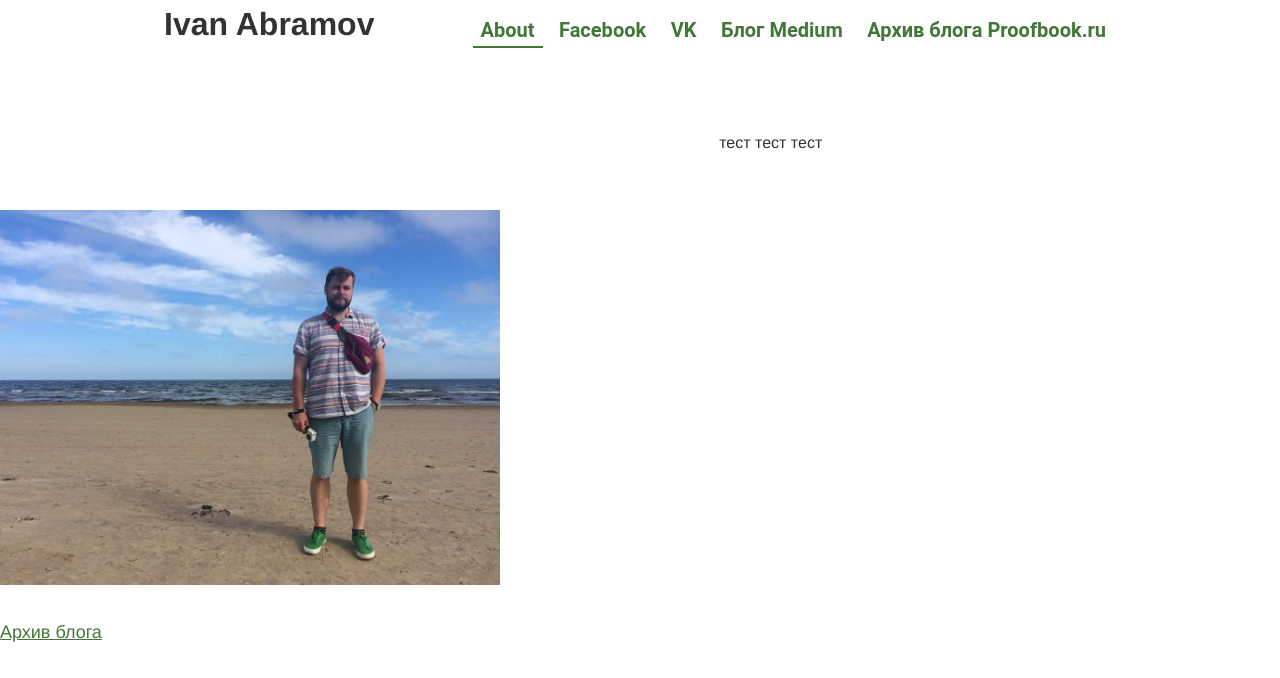
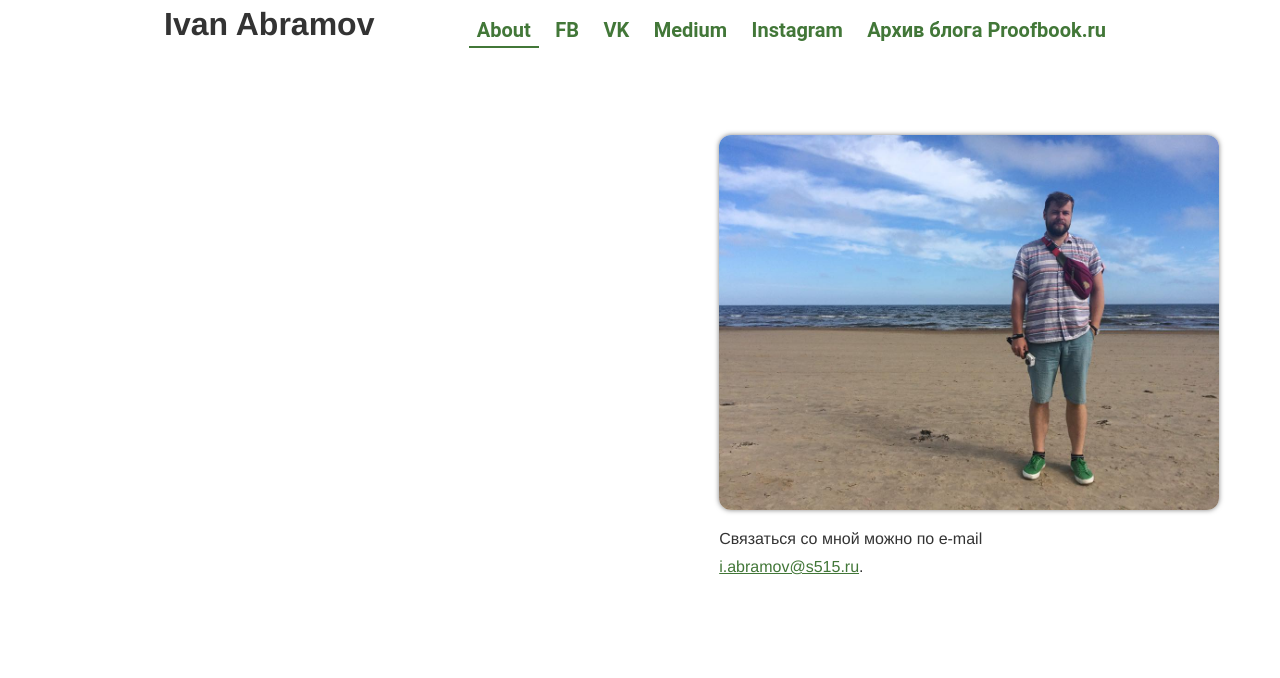
Before and after one commit to proofbook/proofbook.github.io, a plain HTML site: page index.html in a window 1280 px wide. Drawn offline with Linux system fonts and the light colour scheme.

Commit message:
Update index.html

```diff
--- a/index.html
+++ b/index.html
@@ -15,10 +15,11 @@
 	<div class="site-menu">
 		<ul>
 			<li><a class="active" href="/">About</a></li>
-			<li><a href="https://www.facebook.com/IvanVAbramov">Facebook</a></li>
+			<li><a href="https://www.facebook.com/IvanVAbramov">FB</a></li>
 			<li><a href="https://vk.com/abramovivanv">VK</a></li>
-			<li><a href="https://medium.com/@IvanAbramov"> Блог Medium</a></li>
-			<li><a href="/old">Архив блога Proofbook.ru</a></li>
+			<li><a href="https://medium.com/@IvanAbramov">Medium</a></li>
+			<li><a href="https://www.instagram.com/proofbook">Instagram</a></li>
+			<li><a href="/old" target="_blank">Архив блога Proofbook.ru</a></li>
 
 		</ul>
 	</div>
@@ -30,17 +31,12 @@
 
 <div id="content" class="index">
 	<div id="indexText">
-		тест тест тест
+		<img src="./13694815_642465985905127_301600794_n.jpg" width="500" alt="Иван Абрамов">
+	<p>Связаться со мной можно по e-mail <a href="mailto:i.abramov@s515.ru">i.abramov@s515.ru</a>.</p>
 	</div>
 </div>
 
-<img src="./13694815_642465985905127_301600794_n.jpg" width="500" alt="Иван Абрамов">
 
-<div style="margin-top: 24px">
-    <font size=4>
-    <a href="/old">Архив блога</a>
-    </font>
-</div>
 
 <script type="text/javascript">
   var _gaq = _gaq || [];
```
